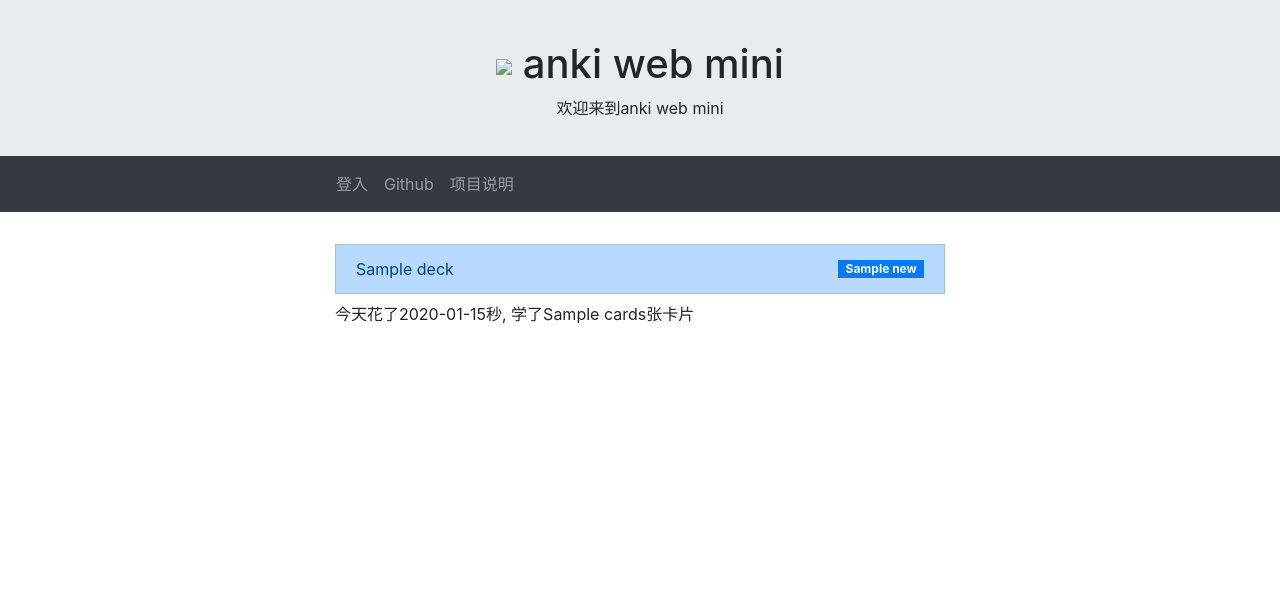
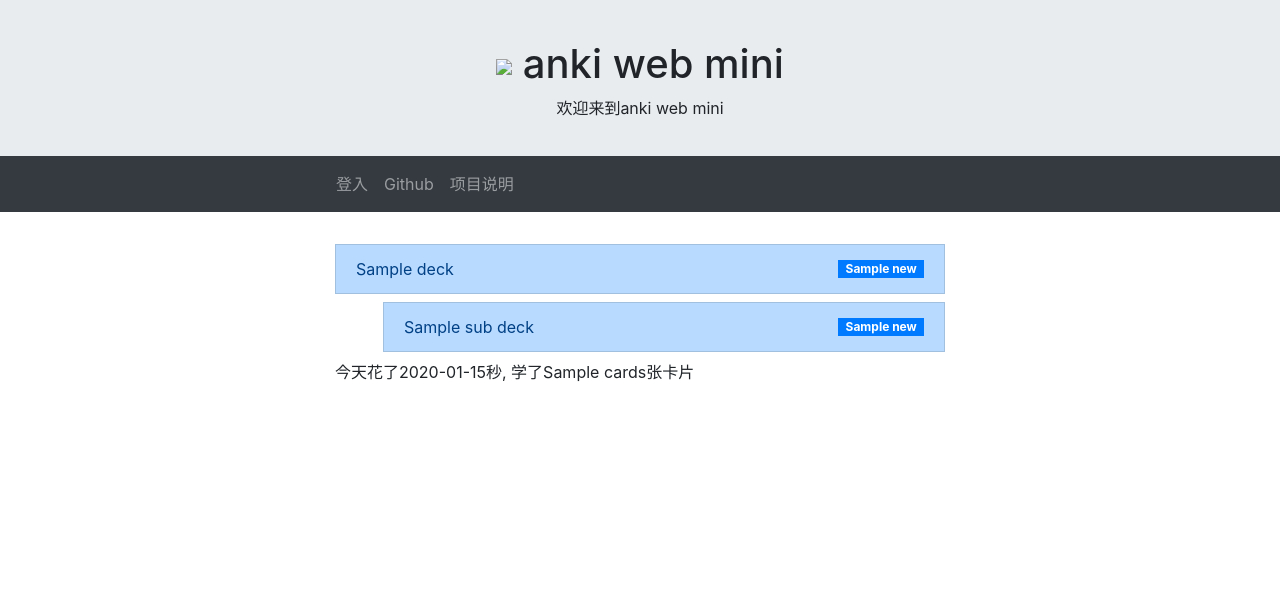
Before and after one commit to Nriver/anki-web-server, a Flask app: template flaskbp/templates/decks/decks_list.htm in a window 1280 px wide. Shown: the top 592 px of the page. Run offline with Flask 2, Linux system fonts and the light colour scheme; the template is opened without the code that fills it: most values are stand-ins (such as "Sample title", 1, 10 or a date in 2020); parts of the project's set-up code (start-up, migrations or seed data) failed here and were passed over; some libraries are stand-ins or nearby versions.

Commit message:
add sub deck data to deck api, new feature from #3

```diff
--- a/flaskbp/api/deck.py
+++ b/flaskbp/api/deck.py
@@ -21,7 +21,11 @@ def decks_list():
         name, did, due, lrn, new, children = node
         if did == 1:
             continue
-        deck_list.append({'name': name, 'did': did, 'new': new})
+        sub_deck = []
+        for sub_node in children:
+            sub_name, sub_did, sub_due, sub_lrn, sub_new, sub_children = sub_node
+            sub_deck.append({'name': sub_name, 'did': sub_did, 'new': sub_new})
+        deck_list.append({'name': name, 'did': did, 'new': new, 'sub_deck': sub_deck})
 
     card_count, learn_time = col.db.first("""
     select count(), sum(time)/1000 from revlog
--- a/flaskbp/module/decks/views.py
+++ b/flaskbp/module/decks/views.py
@@ -16,7 +16,11 @@ def decks_list():
         name, did, due, lrn, new, children = node
         if did == 1:
             continue
-        deck_list.append({'name': name, 'did': did, 'new': new})
+        sub_deck = []
+        for sub_node in children:
+            sub_name, sub_did, sub_due, sub_lrn, sub_new, sub_children = sub_node
+            sub_deck.append({'name': sub_name, 'did': sub_did, 'new': sub_new})
+        deck_list.append({'name': name, 'did': did, 'new': new, 'sub_deck': sub_deck})
 
     cards, thetime = col.db.first("""
     select count(), sum(time)/1000 from revlog
--- a/flaskbp/templates/decks/decks_list.htm
+++ b/flaskbp/templates/decks/decks_list.htm
@@ -23,6 +23,12 @@
                   <span>{{deck.name}}</span>
                   <span class="badge badge-primary badge-pill">{{deck.new}}</span>
                 </li>
+                    {% for sub_deck in deck.sub_deck %}
+                    <li class="ml-5 mb-2 list-group-item d-flex justify-content-between align-items-center list-group-item-primary" onclick="jump_to_page('{{ url_for('decks.deck_overview', did=sub_deck.did) }}')">
+                      <span>{{sub_deck.name}}</span>
+                      <span class="badge badge-primary badge-pill">{{sub_deck.new}}</span>
+                    </li>
+                    {% endfor %}
                 {% endfor %}
                 </ul>
                 <div>今天花了{{thetime}}秒, 学了{{cards}}张卡片</div>
```
Also changed, not shown: README.md.
